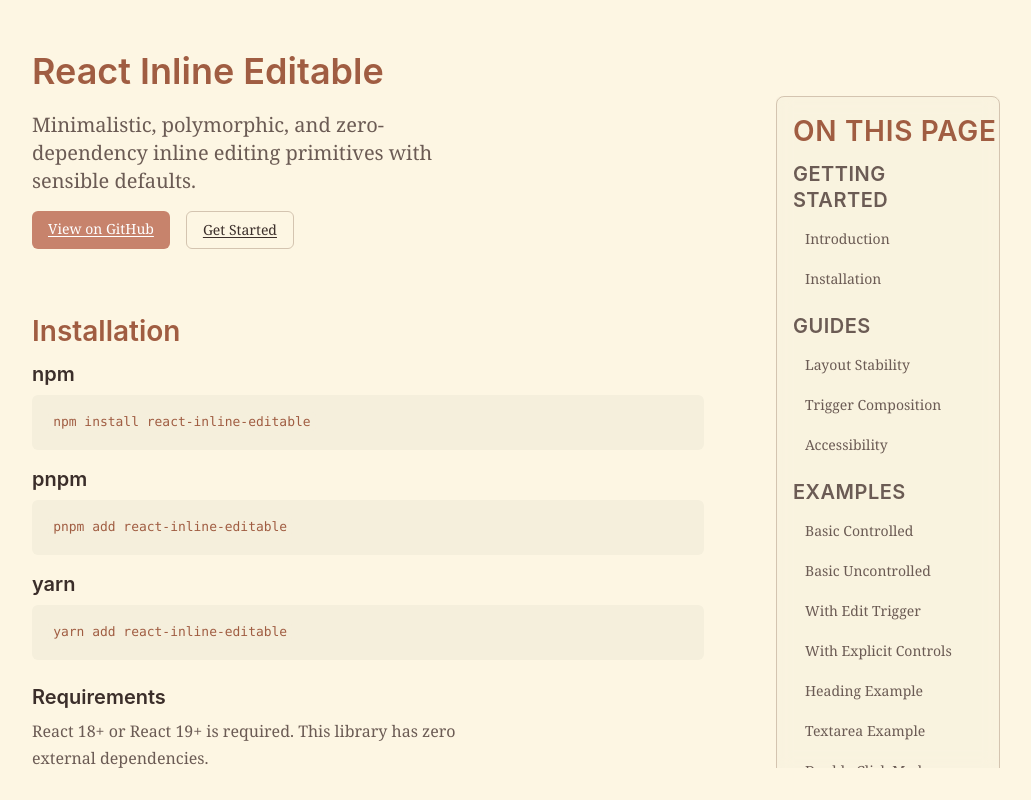
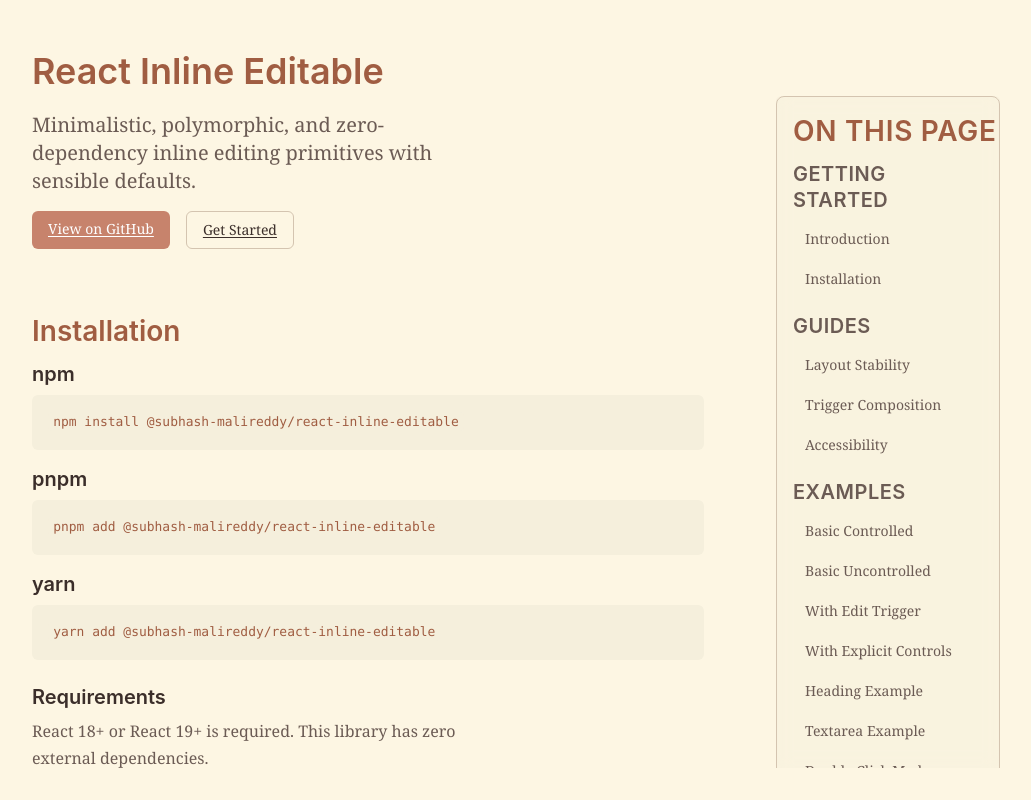
Before and after one commit to subhash-malireddy/react-inline-editable, a React (Vite) app in the folder packages/react-inline-editable/: page / in a window 1280 px wide. Shown: the top 800 px of the page, without its empty margins (248-1279 px from the left). Built offline with nearby package versions, Linux system fonts and the light colour scheme.

Commit message:
Rename package to `@subhash-malireddy/react-inline-editable` and update installation instructions in documentation. Update CHANGELOG.md to reflect the new package name.

```diff
--- a/packages/react-inline-editable/package.json
+++ b/packages/react-inline-editable/package.json
@@ -1,5 +1,5 @@
 {
-  "name": "react-inline-editable",
+  "name": "@subhash-malireddy/react-inline-editable",
   "version": "0.0.1-rc.0",
   "description": "A React component for inline editing",
   "type": "module",
@@ -19,6 +19,9 @@
     "LICENSE"
   ],
   "sideEffects": false,
+  "publishConfig": {
+    "access": "public"
+  },
   "scripts": {
     "dev": "vite",
     "build": "tsc -p ./tsconfig.build.json && vite build",
--- a/packages/react-inline-editable/src/components/docs/Installation.tsx
+++ b/packages/react-inline-editable/src/components/docs/Installation.tsx
@@ -15,7 +15,7 @@
               fontSize: "0.9em",
             }}
           >
-            <code>npm install react-inline-editable</code>
+            <code>npm install @subhash-malireddy/react-inline-editable</code>
           </pre>
         </div>
         <div>
@@ -28,7 +28,7 @@
               fontSize: "0.9em",
             }}
           >
-            <code>pnpm add react-inline-editable</code>
+            <code>pnpm add @subhash-malireddy/react-inline-editable</code>
           </pre>
         </div>
         <div>
@@ -41,7 +41,7 @@
               fontSize: "0.9em",
             }}
           >
-            <code>yarn add react-inline-editable</code>
+            <code>yarn add @subhash-malireddy/react-inline-editable</code>
           </pre>
         </div>
         <div className="mt-6">
```
Also changed, not shown: 1 other file (tests, documents, lock files or other folders).
